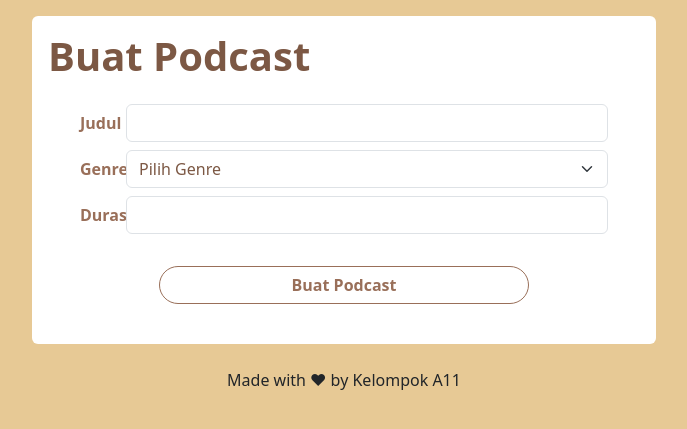
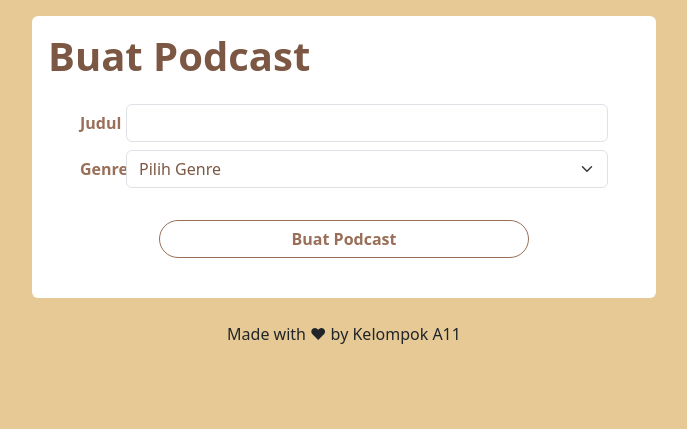
Before and after one commit to A11-Basdat/Marmut-App, a Django app: template podcast/templates/createPodcast.html in a window 1280 px wide. Shown: the part 56-485 px from the top of the page, without its empty margins (296-983 px from the left). Run offline with Django 3.2, Linux system fonts and the light colour scheme; the template is opened without the code that fills it, so the values that code supplies are empty; some libraries are stand-ins or nearby versions.

Commit message:
fix durasi podcast

```diff
--- a/podcast/templates/createPodcast.html
+++ b/podcast/templates/createPodcast.html
@@ -30,12 +30,12 @@
                     </select>
                     </div>
                 </div>
-                <div class="mb-2 row">
+                <!-- <div class="mb-2 row">
                     <label class="col-sm-1 col-form-label fw-semibold" >Durasi</label>
                     <div class="col-sm-11">
                         <input class="form-control" type="text" name='durasi' aria-label="default input example">
                     </div>
-                </div>
+                </div> -->
                 <div class="mb-2 row">
                     <div class="col-sm-12 d-flex justify-content-center">
                         <button type="submit" class="btn btn-primary">Buat Podcast</button>
--- a/podcast/views.py
+++ b/podcast/views.py
@@ -14,7 +14,7 @@ def create_podcast(request):
     if request.method == 'POST':
         judul = request.POST.get('judul')
         genre = request.POST.get('genre')
-        durasi = request.POST.get('durasi')
+        # durasi = request.POST.get('durasi')
 
         new_uuid = str(uuid.uuid4())
         current_datetime = datetime.now()
@@ -23,7 +23,7 @@ def create_podcast(request):
 
         cursor.execute(f"""
             INSERT INTO KONTEN
-            VALUES ('{new_uuid}', '{judul}', '{formatted_date}', '{current_year}', '{durasi}');
+            VALUES ('{new_uuid}', '{judul}', '{formatted_date}', '{current_year}', '0');
         """)
 
         cursor.execute(f"""
```
